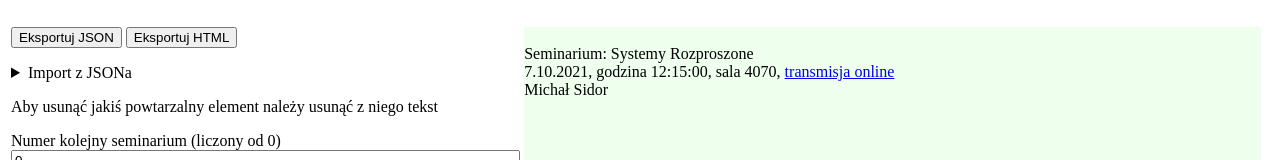
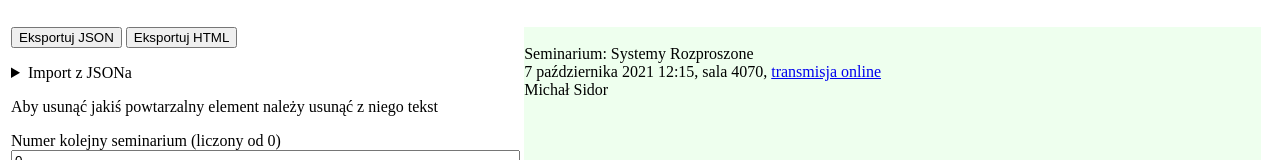
Before and after one commit to Michcioperz/jmdgen, a Svelte app: page / in a window 1280 px wide. Shown: the top 160 px of the page. Built offline with nearby package versions, Linux system fonts and the light colour scheme.

Commit message:
fix: closer to original date format

```diff
--- a/src/Wywieszka.svelte
+++ b/src/Wywieszka.svelte
@@ -1,6 +1,8 @@
 <script lang="ts">
     import type { Author, Seminar, Talk } from "./utils";
     export let seminar: Seminar;
+
+    const intl = new Intl.DateTimeFormat("pl", {dateStyle: "long", timeStyle: "short"});
 </script>
 
 <body class="generatedBody" bgcolor={seminar.bgColor()}>
@@ -8,7 +10,7 @@
         <br />
         Seminarium: Systemy Rozproszone
         <br />
-        <data>{seminar.date().toLocaleDateString("pl")}</data>, godzina {seminar.date().toLocaleTimeString("pl")}{#if seminar.room}, sala {seminar.room}{/if}{#if seminar.onlineUrl}, <a href={seminar.onlineUrl}>transmisja online</a>{/if}
+        {intl.format(seminar.date())}{#if seminar.room}, sala {seminar.room}{/if}{#if seminar.onlineUrl}, <a href={seminar.onlineUrl}>transmisja online</a>{/if}
         <br />
 
         {#each seminar.allAuthors() as author, i}{#if i > 0}, {/if}<autor><imie>{author.firstName}</imie> <nazwisko>{author.lastName}</nazwisko></autor>{/each}
```
